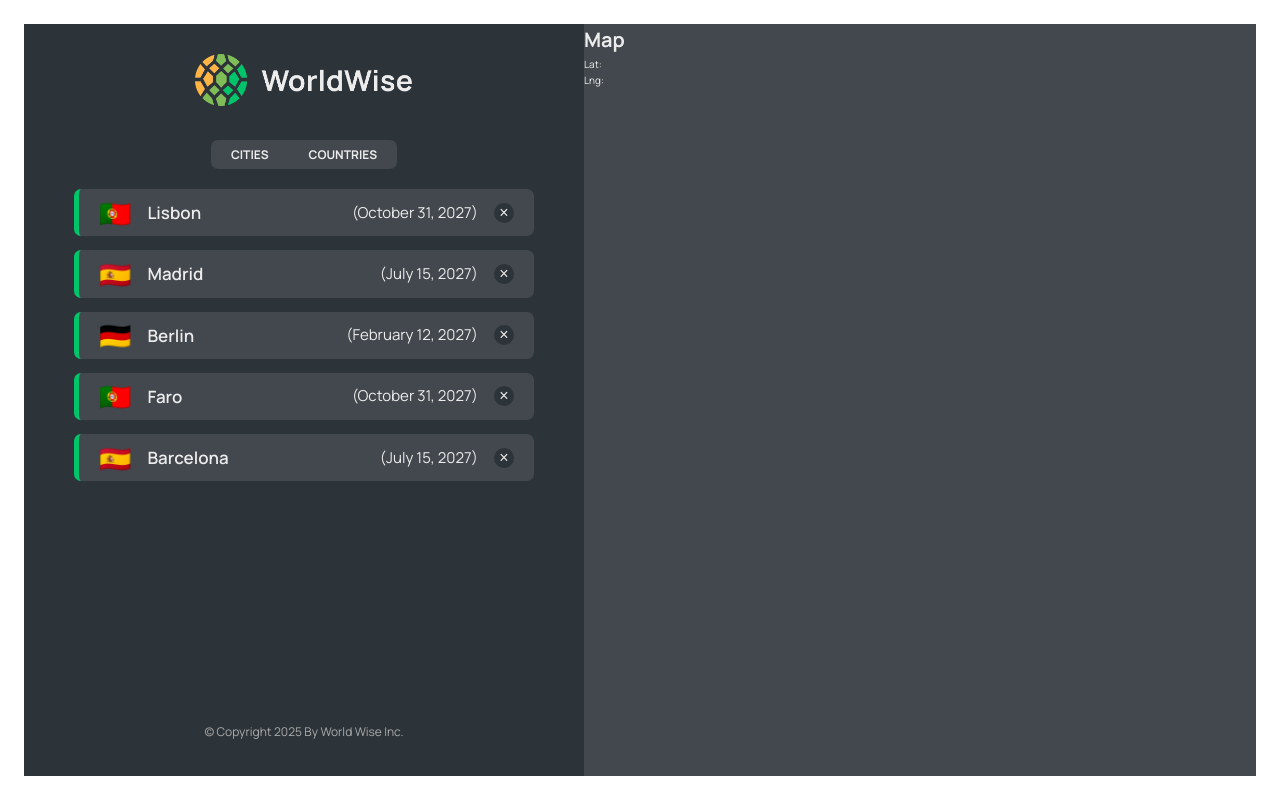
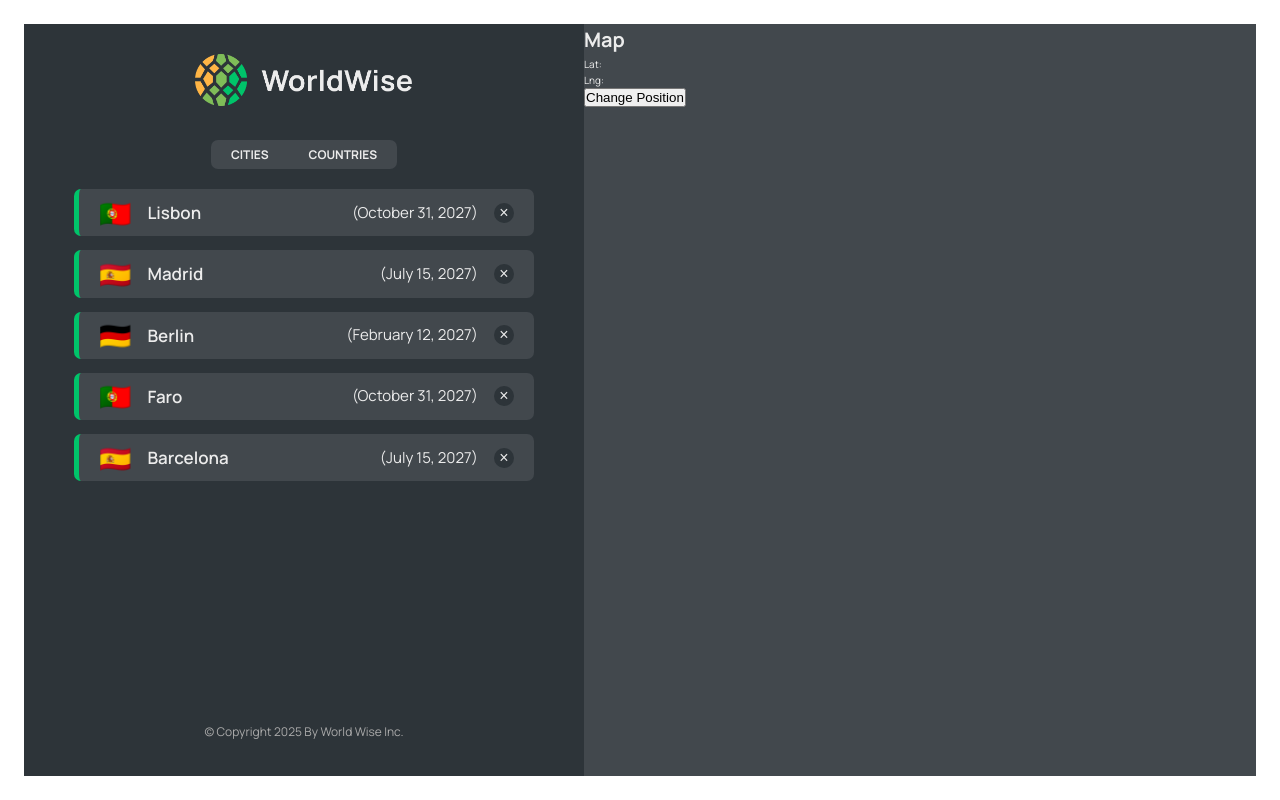
Before and after one commit to gustionusamba24/world-wise, a React (Vite) app: page /app in a window 1280 px wide. Built offline with nearby package versions, Linux system fonts and the light colour scheme; data requests are answered from the project's data file.

Commit message:
feat: read the URL then render it to the component

```diff
--- a/src/components/Map.jsx
+++ b/src/components/Map.jsx
@@ -13,6 +13,9 @@ function Map() {
       <h1>Map</h1>
       <p>Lat: {lat}</p>
       <p>Lng: {lng}</p>
+      <button onClick={() => setSearchParams({ lat: 90, lng: 100 })}>
+        Change Position
+      </button>
     </div>
   );
 }
```
